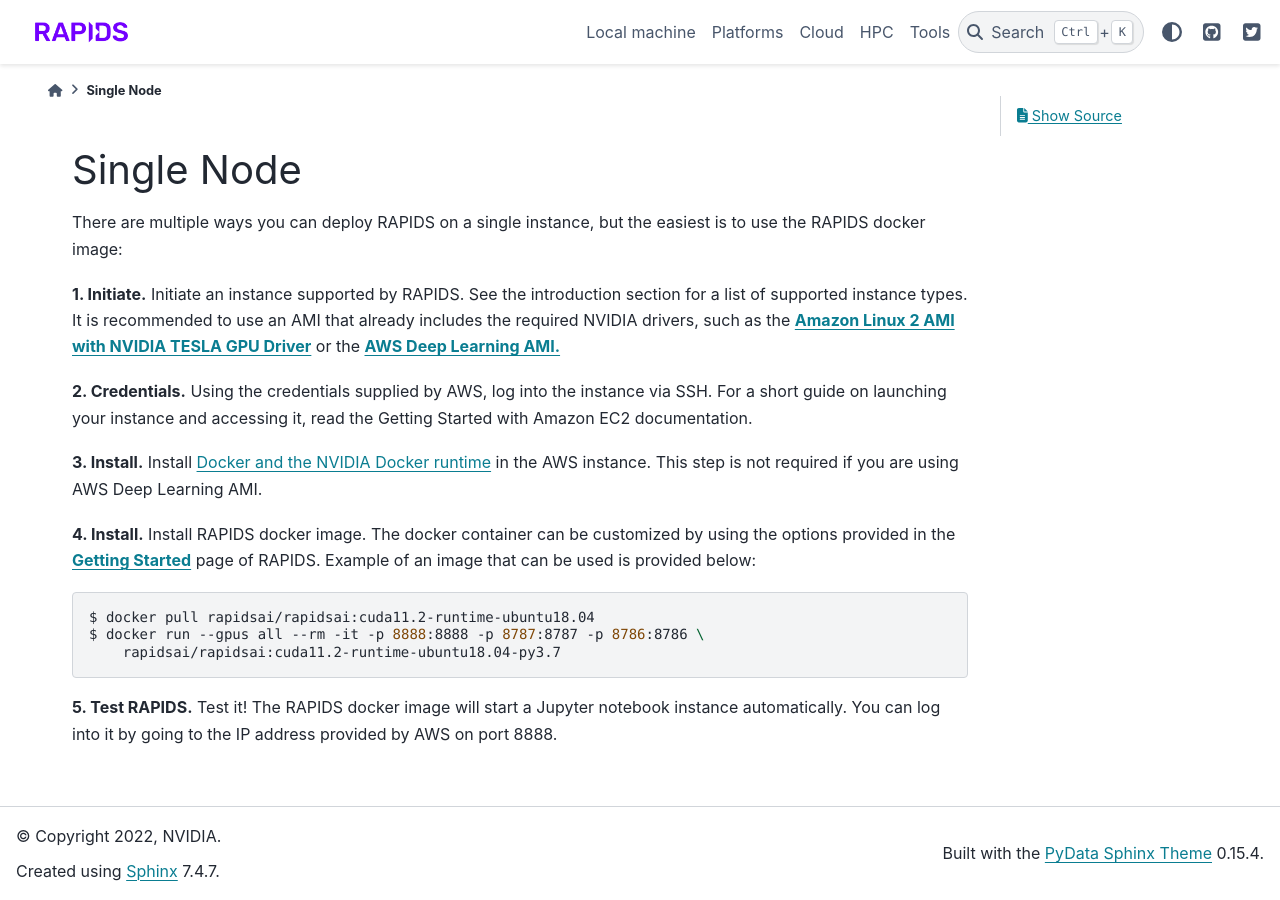
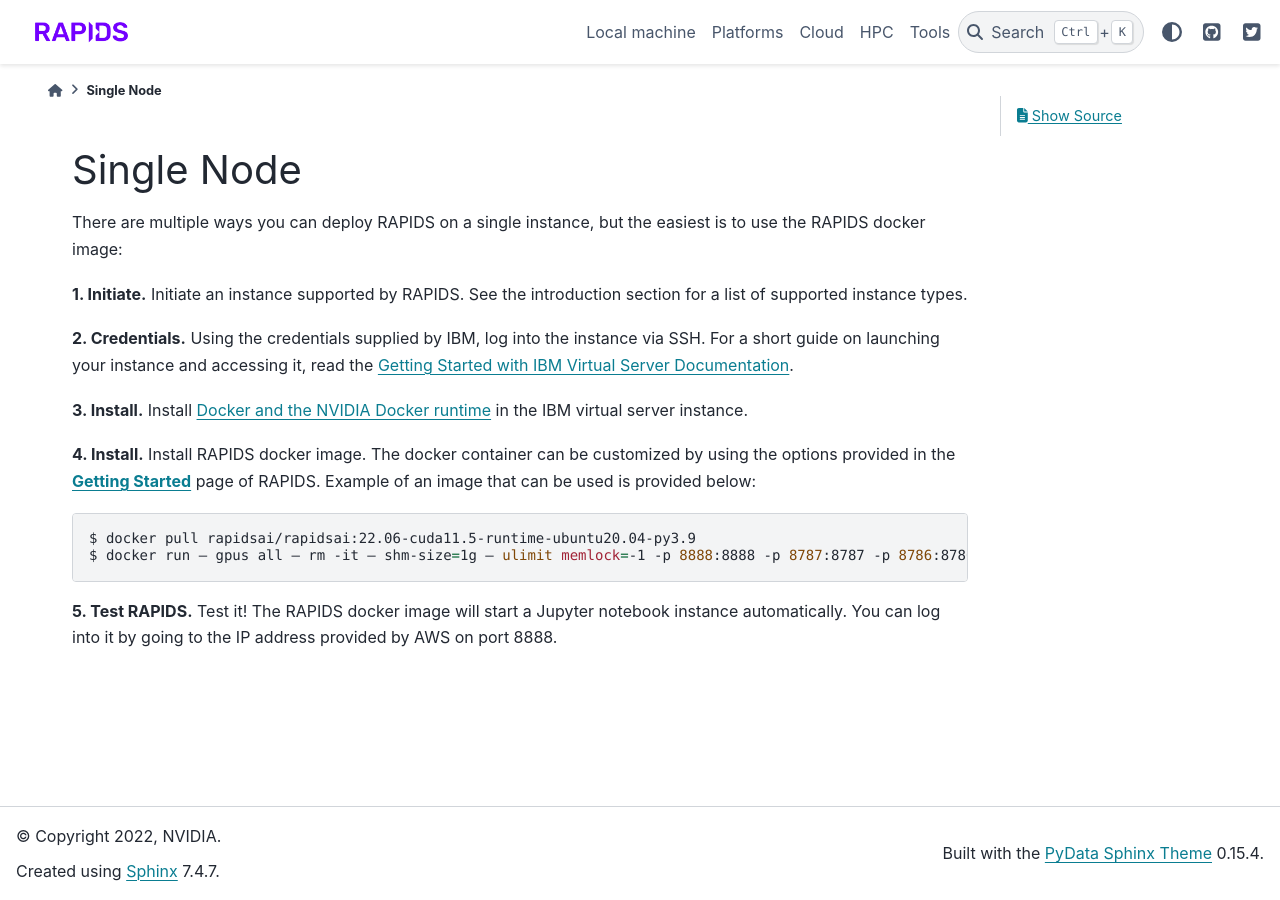
Before and after one commit to rapidsai/deployment, a Sphinx documentation site: the page built from source/cloud/IBM/single-node.md, in a window 1280 px wide. Built offline with Sphinx 7.4.7 and the PyData theme 0.15.4, drawn with Linux system fonts in a browser that asks for light colours; pages that are not in the unit, such as notebooks, are missing from menus.

Commit message:
Update single-node.md

````diff
--- a/source/cloud/IBM/single-node.md
+++ b/source/cloud/IBM/single-node.md
@@ -3,21 +3,15 @@
 There are multiple ways you can deploy RAPIDS on a single instance, but the easiest is to use the RAPIDS docker image:
 
 **1. Initiate.** Initiate an instance supported by RAPIDS. See the introduction
-section for a list of supported instance types. It is recommended to use an AMI
-that already includes the required NVIDIA drivers, such as the **[Amazon Linux 2
-AMI with NVIDIA TESLA GPU
-Driver](https://aws.amazon.com/marketplace/pp/Amazon-Web-Services-Amazon-Linux-2-AMI-with-NVIDIA/B07S5G9S1Z)**
-or the **[AWS Deep Learning
-AMI.](https://docs.aws.amazon.com/dlami/latest/devguide/what-is-dlami.html)**
+section for a list of supported instance types.
 
-**2. Credentials.** Using the credentials supplied by AWS, log into the instance
+**2. Credentials.** Using the credentials supplied by IBM, log into the instance
 via SSH. For a short guide on launching your instance and accessing it, read the
-Getting Started with Amazon EC2 documentation.
+[Getting Started with IBM Virtual Server Documentation](https://cloud.ibm.com/docs/virtual-servers?topic=virtual-servers-getting-started-tutorial).
 
 **3. Install.** Install [Docker and the NVIDIA Docker
 runtime](https://docs.nvidia.com/datacenter/cloud-native/container-toolkit/install-guide.html)
-in the AWS instance. This step is not required if you are using AWS Deep
-Learning AMI.
+in the IBM virtual server instance.
 
 **4. Install.** Install RAPIDS docker image. The docker container can be
 customized by using the options provided in the **[Getting
@@ -25,9 +19,8 @@ Started](https://rapids.ai/start.html)** page of RAPIDS. Example of an image
 that can be used is provided below:
 
 ```shell
-$ docker pull rapidsai/rapidsai:cuda11.2-runtime-ubuntu18.04
-$ docker run --gpus all --rm -it -p 8888:8888 -p 8787:8787 -p 8786:8786 \
-    rapidsai/rapidsai:cuda11.2-runtime-ubuntu18.04-py3.7
+$ docker pull rapidsai/rapidsai:22.06-cuda11.5-runtime-ubuntu20.04-py3.9
+$ docker run — gpus all — rm -it — shm-size=1g — ulimit memlock=-1 -p 8888:8888 -p 8787:8787 -p 8786:8786 rapidsai/rapidsai:22.06-cuda11.5-runtime-ubuntu20.04-py3.9
 ```
 
 **5. Test RAPIDS.** Test it! The RAPIDS docker image will start a Jupyter
````
